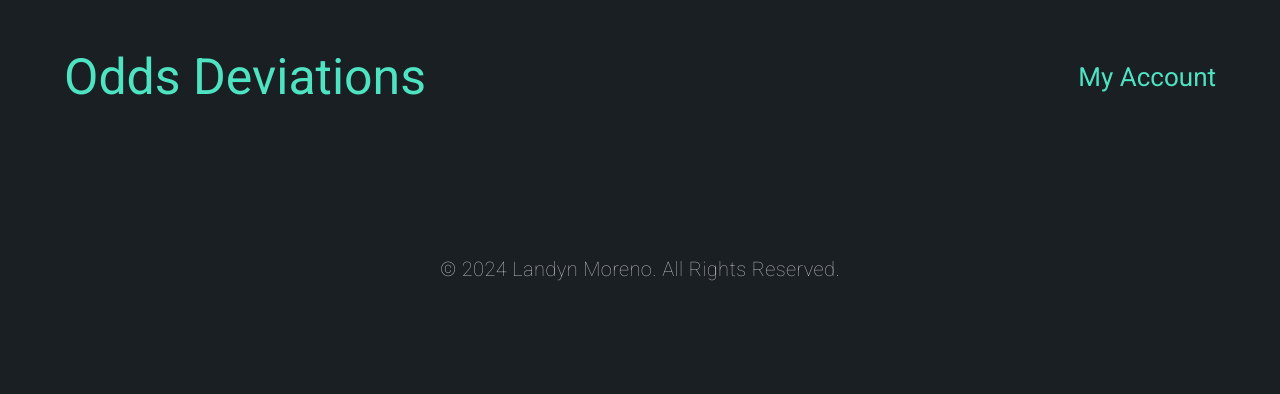
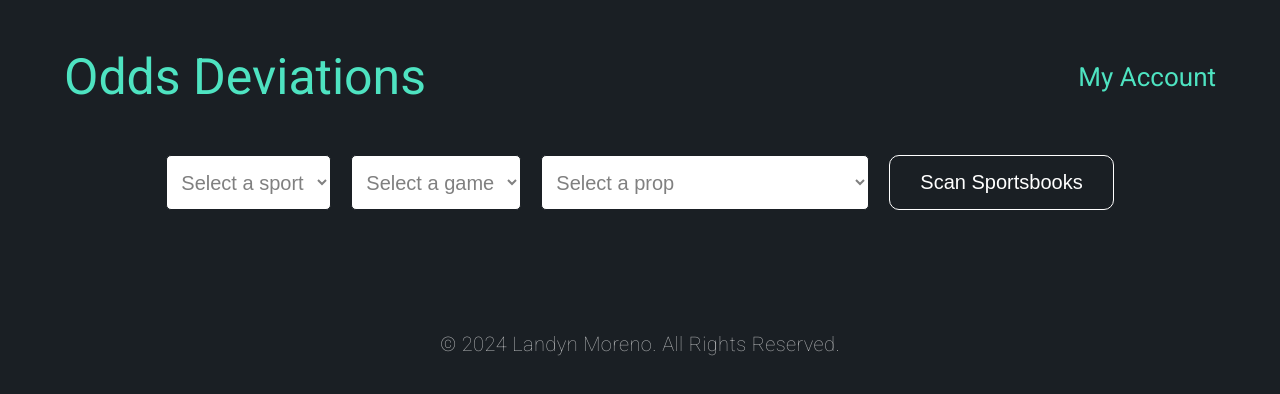
Before and after one commit to LandynMoreno/OddsDeviations, a React (Create React App) app in the folder frontend/: page /prop-picker in a window 1280 px wide. Shown: the top 394 px of the page. Built offline with nearby package versions, Linux system fonts and the light colour scheme.

Commit message:
Checkpoint 1, building ResultsTable

```diff
--- a/frontend/src/components/Footer/Footer.css
+++ b/frontend/src/components/Footer/Footer.css
@@ -1,8 +1,5 @@
 /* Footer.css */
 .footer {
-    background-color: #f8f9fa; /* Light gray background */
-    color: #6c757d; /* Dark gray text */
-    text-align: center;
     padding: 20px 0; /* Padding on top and bottom */
     bottom: 0;
     width: 100%;
--- a/frontend/src/components/PropPicker/PropPicker.css
+++ b/frontend/src/components/PropPicker/PropPicker.css
@@ -1,52 +1,49 @@
-body {
-    font-family: 'Roboto', sans-serif;
+.dropdowns {
+  display: flex;
+  justify-content: flex-start;
+  gap: 20px;
+  margin-bottom: 20px; /* Space below the dropdowns */
 }
 
-  .prop-selection-container {
-    display: flex;
-    flex-direction: column;
-    align-items: center;
+select {
+  padding: 10px;
+  font-size: 1rem;
+  color: #1a1f24; /* Matches button text color */
+  background-color: white;
+  border: 1px solid #1a1f24;
+  border-radius: 5px;
 }
 
-  .header {
-    display: flex;
-    justify-content: space-between;
-    width: 100%;
-    padding: 1rem;
+select.placeholder {
+  color: grey;
 }
 
-  .title {
-    font-size: 2rem;
-  }
-
-  .account-icon {
-    /* Placeholder for the icon, use a library or an actual icon image here */
-    width: 50px;
-    height: 50px;
-    background-color: #ddd; /* Temporary background to represent the icon */
-    border-radius: 50%;
+.loading {
+  margin-top: 0.5rem;
   display: flex;
   align-items: center;
   justify-content: center;
 }
 
-  .main-content {
-    text-align: center;
+.loading, h4 {
+  color: white;
 }
 
-  .select-prop-title {
-    margin: 1rem 0;
+.spinner {
+  border: 4px solid rgba(0, 0, 0, 0.1);
+  width: 36px;
+  height: 36px;
+  border-radius: 50%;
+  border-left-color: #4ee3c1;
+  animation: spin 1s infinite linear;
+  margin-left: 1rem;
 }
 
-  .checkbox-container {
-    display: flex;
-    flex-wrap: wrap;
-    justify-content: center;
-    gap: 1rem;
+@keyframes spin {
+  0% {
+    transform: rotate(0deg);
   }
-
-  .checkbox-label {
-    display: flex;
-    align-items: center;
-    gap: 0.5rem;
+  100% {
+    transform: rotate(360deg);
   }
+}
--- a/frontend/src/components/PropPicker/PropPicker.js
+++ b/frontend/src/components/PropPicker/PropPicker.js
@@ -2,12 +2,70 @@ import React, { useState } from 'react';
 import './PropPicker.css';
 
 function PropPicker () {
+  const [sport, setSport] = useState('');
+  const [game, setGame] = useState('');
+  const [prop, setProp] = useState('');
+  const [isLoading, setIsLoading] = useState(false);  // State to manage loading
+  const [fetchedData, setFetchedData] = useState(null);
+
+  const sportsArray = ["NBA"];
+  const gamesArray = ["Bos @ Cle", "Okc @ Dal"];
+  const propOptions = [
+    'playerpoints', 'player_rebounds', 'player_assists',
+    'player_threes', 'player_blocks', 'player_steals',
+    'player_blocks_steals', 'player_turnovers',
+    'player_points_rebounds_assists', 'player_points_rebounds',
+    'player_points_assists', 'player_rebounds_assists'
+  ];
+
+  function getSportsbooksData() {
+    if (!sportsArray.includes(sport) || !gamesArray.includes(game) || !propOptions.includes(prop)) {
+      alert("Please select a valid option for all fields.");
+      return;
+    }
+    setIsLoading(true);  // Start loading
+
+    // Simulate an API call
+    setTimeout(() => {
+      const data = [
+        { id: 1, game: "Bos @ Cle", playerName: "Player One", prop: "playerpoints", draftkings: "130", fanduel: "125", bovada: "120" },
+        { id: 2, game: "Okc @ Dal", playerName: "Player Two", prop: "player_rebounds", draftkings: "110", fanduel: "115", bovada: "105" }
+      ];
+
+      setFetchedData(data);
+      setIsLoading(false);
+    }, 2000);
+  }
 
   return (
     <div className="container">
-
+      <div className="dropdowns">
+        <select value={sport} onChange={(e) => setSport(e.target.value)} className={!sport ? 'placeholder' : ''}>
+          <option value="" disabled hidden>Select a sport</option>
+          <option value="NBA">NBA</option>
+        </select>
+        <select value={game} onChange={(e) => setGame(e.target.value)} className={!game ? 'placeholder' : ''}>
+          <option value="" disabled hidden>Select a game</option>
+          <option value="Bos @ Cle">Bos @ Cle</option>
+          <option value="Okc @ Dal">Okc @ Dal</option>
+        </select>
+        <select value={prop} onChange={(e) => setProp(e.target.value)} className={!prop ? 'placeholder' : ''}>
+          <option value="" disabled hidden>Select a prop</option>
+          {propOptions.map(option => (
+            <option key={option} value={option}>{option}</option>
+          ))}
+        </select>
+        <button onClick={getSportsbooksData}>Scan Sportsbooks</button>
+      </div>
+      {isLoading && (
+        <div className="loading">
+          <h4>Fetching data for {sport}, {game}, {prop}</h4>
+          <div className="spinner"></div>
+        </div>
+      )}
+      {!isLoading && fetchedData && <ResultsTable entries={fetchedData} />}
     </div>
   );
-};
+}
 
 export default PropPicker;
```
Also changed, not shown: frontend/src/components/PropPicker/ResultsTable/ResultsTable.css (added), frontend/src/components/PropPicker/ResultsTable/ResultsTable.js (added). Lines whose indentation alone changed are shown as unchanged.
